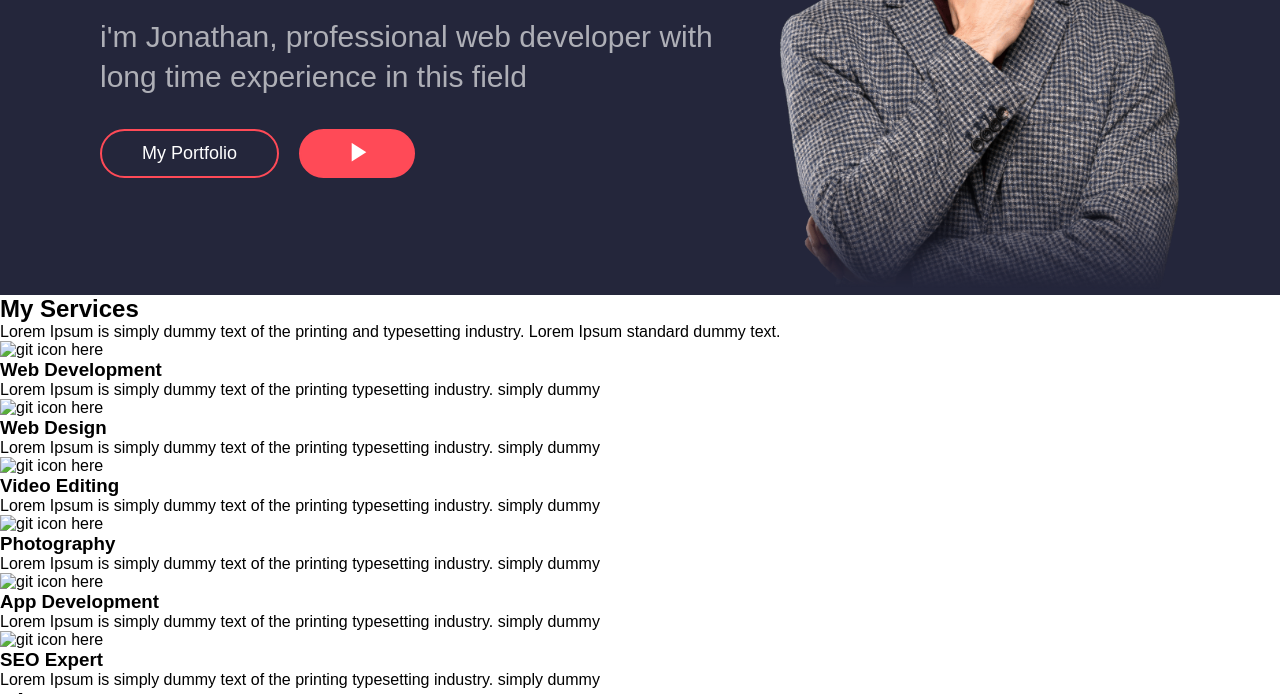
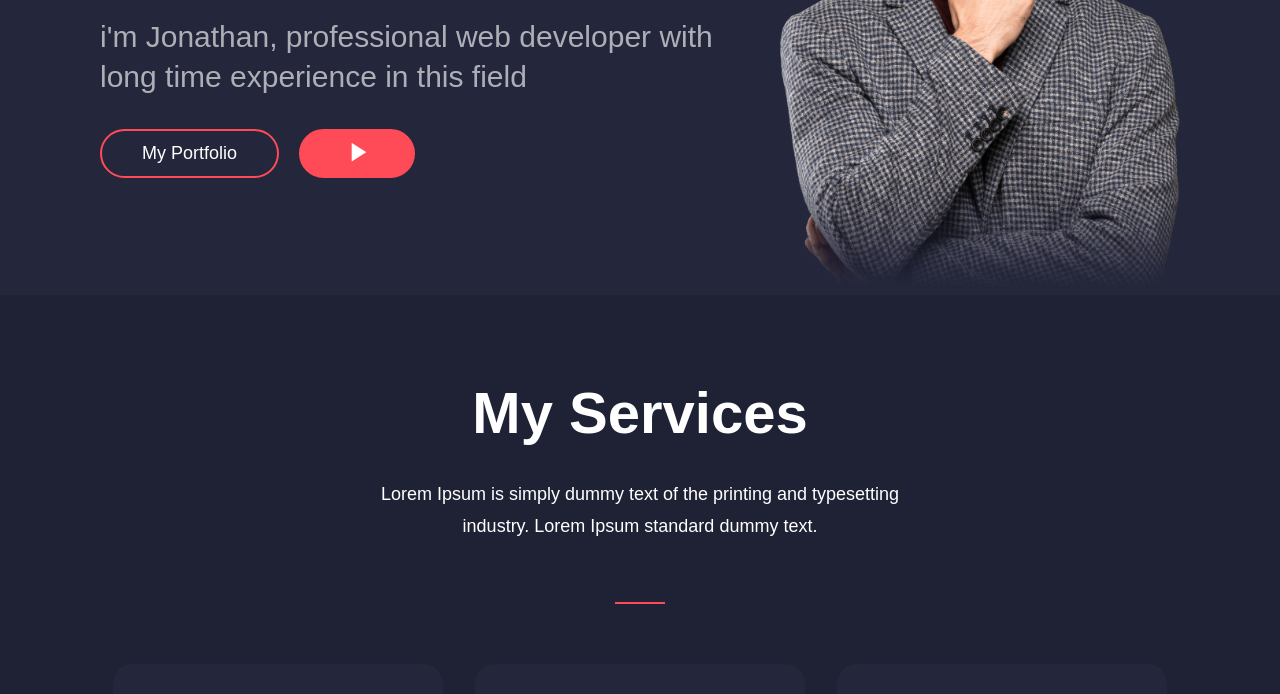
Before and after one commit to tomisinadigun/html-checkpoint, a plain HTML site: page index.html in a window 1280 px wide. Shown: the part 423-1117 px from the top of the page. Drawn offline with Linux system fonts and the light colour scheme.

Commit message:
service section has been done

```diff
--- a/index.html
+++ b/index.html
@@ -49,41 +49,46 @@
         </section>
 
         <section id="services">
-            <div>
-                <h2>My Services</h2>
-                <p>Lorem Ipsum is simply dummy text of the printing and typesetting industry. Lorem Ipsum standard dummy text.</p>
+            <div class="services-head">
+                <h2 id="title">My Services</h2>
+                <div id="sub-title"><p>Lorem Ipsum is simply dummy text of the printing and typesetting  <br> industry. Lorem Ipsum standard dummy text.</p></div>
+                <div id="title-line">
+                    <hr width="50px">
+                </div>
             </div>
 
-            <div>
-                <div>
-                    <img src="" alt="git icon here">
+            <div class="services-list-container">
+                <div class="services-list">
+                    <div class="service-item">
+                        <div id="service-icon"><span class="mdi mdi-github"></span></div>
                         <h3>Web Development</h3>
                         <p>Lorem Ipsum is simply dummy text of the printing typesetting industry. simply dummy</p>
                     </div>
-                <div>
-                    <img src="" alt="git icon here">
+                    <div class="service-item">
+                        <div id="service-icon"><span class="mdi mdi-material-design"></span></div>
                         <h3>Web Design</h3>
-                    <p>Lorem Ipsum is simply dummy text of the printing typesetting industry. simply dummy</p>
+                        <p>Lorem Ipsum is simply dummy text of 5he printing typesetting industry. simply dummy</p>
                     </div>
-                <div>
-                    <img src="" alt="git icon here">
+                    <div class="service-item">
+                        <div id="service-icon"><span class="mdi mdi-message-video"></span></div>
                         <h3>Video Editing</h3>
                         <p>Lorem Ipsum is simply dummy text of the printing typesetting industry. simply dummy</p>
                     </div>
-                <div>
-                    <img src="" alt="git icon here">
+                    <div class="service-item">
+                        <div id="service-icon"><span class="mdi mdi-camera"></span></div>
                         <h3>Photography</h3>
                         <p>Lorem Ipsum is simply dummy text of the printing typesetting industry. simply dummy</p>
                     </div>
-                <div>
-                    <img src="" alt="git icon here">
+                    <div class="service-item">
+                        <div id="service-icon"><span class="mdi mdi-apple"></span></div>
                         <h3>App Development</h3>
                         <p>Lorem Ipsum is simply dummy text of the printing typesetting industry. simply dummy</p>
                     </div>
-                <div>
-                    <img src="" alt="git icon here">
+                    <div class="service-item">
+                        <div id="service-icon"><span class="mdi mdi-seed-off-outline"></span></div>
                         <h3>SEO Expert</h3>
                         <p>Lorem Ipsum is simply dummy text of the printing typesetting industry. simply dummy</p>
+                    </div>
                 </div>
             </div>
         </section>
--- a/styles/main.scss
+++ b/styles/main.scss
@@ -9,6 +9,10 @@ $font-weight-default:normal;
 $paragraph-size:24px;
 $nav-menu-size:34px;
 $icon-size:34px;
+
+$text-section-title:30px;
+
+$text-main-size:18px;
 
 *{
     margin: 0;
@@ -79,6 +83,15 @@ body{
     transition:$transitionTime;
 }
 
+%padding-section-shared{
+    @include page-padding();
+    padding-block: 84px;
+}
+
+%main-text-size{
+    font-size:$text-main-size;
+    color: white;
+}
 
 // header begins here
 
@@ -140,8 +153,6 @@ header{
     #home-inner{
        display: grid;
        grid-row-gap: 32px;
-    }
-}
 
        .social-container{
             ul{
@@ -169,15 +180,22 @@ header{
             }
         }
 
+        #home-description{
+            @include text-style($textSize:30px, $textWeight:400, $textColor:rgba(255, 255, 255, 0.633));
+            line-height: 40px;
+        }
+
+    }
+
+}
+
+
+
 #page-title{
     @include text-style($textSize:58px, $textWeight:800)
 }
 
-#home-description{
-    @include text-style($textSize:30px, $textWeight:400, $textColor:rgba(255, 255, 255, 0.633));
-    line-height: 40px;
 
-}
 
 .home-btns{
 
@@ -211,6 +229,85 @@ header{
 
 
 };
+
+
+
+
+#title{
+    @include text-style($textSize:58px,$textColor:white , $textWeight:800 );
+    margin-bottom: 32px;
+}
+
+
+#services{
+    background-color: $primary-color;
+    @extend %padding-section-shared;
+    .services-head{
+        text-align: center;
+        margin-bottom: 40px;
+        #title-line{
+            display: flex;
+            justify-content: center;
+            margin-top: 60px;
+            margin-bottom: 60px;
+            hr{
+                border: 1px solid $on-secondary-color
+            }
+        }
+        #sub-title{
+            p {
+                @extend %main-text-size;
+                line-height: 32px;
+            }
+        }
+    }
+
+    .services-list{
+        display: flex;
+        justify-content: center;
+        grid-gap: 32px;
+        flex-wrap: wrap;
+        .service-item{
+            height: 330px;
+            width: 330px;
+            display: inline-block;
+            background-color: $secondary-color;
+            color: white;
+            border-radius: 20px;
+            padding: 35px;
+            #service-icon{
+                @include text-style($textSize:52px, $textColor:$on-secondary-color);
+                width: fit-content;
+            }
+            h3{
+               @include text-style($textSize:22px,$textWeight:800 )
+            }
+            p{
+                @include text-style($textSize:18px, $textColor:white );
+                line-height: 32px;
+            }
+            @include anim-transition()
+        }
+        .service-item * + *{
+            margin-top: 20px;
+        }
+        .service-item:hover{
+            background-color: $on-secondary-color;
+            @include anim-transition();
+            cursor: pointer;
+            #service-icon{
+                color: white;
+                transform: rotateY(360deg);
+                @include anim-transition($transitionTime:1.2s)
+            }
+
+
+        }
+
+    }
+}
+
+
 
 
 @media (max-width:990px) {
```
Also changed, not shown: styles/main.css, 1 other file. Lines whose indentation alone changed are shown as unchanged.
